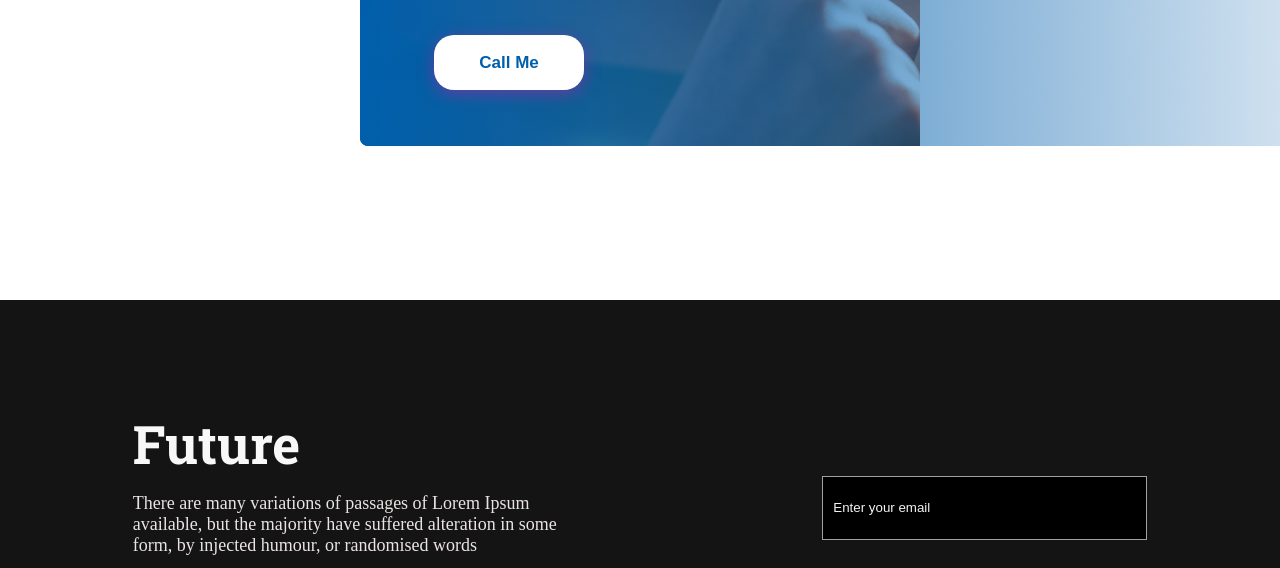
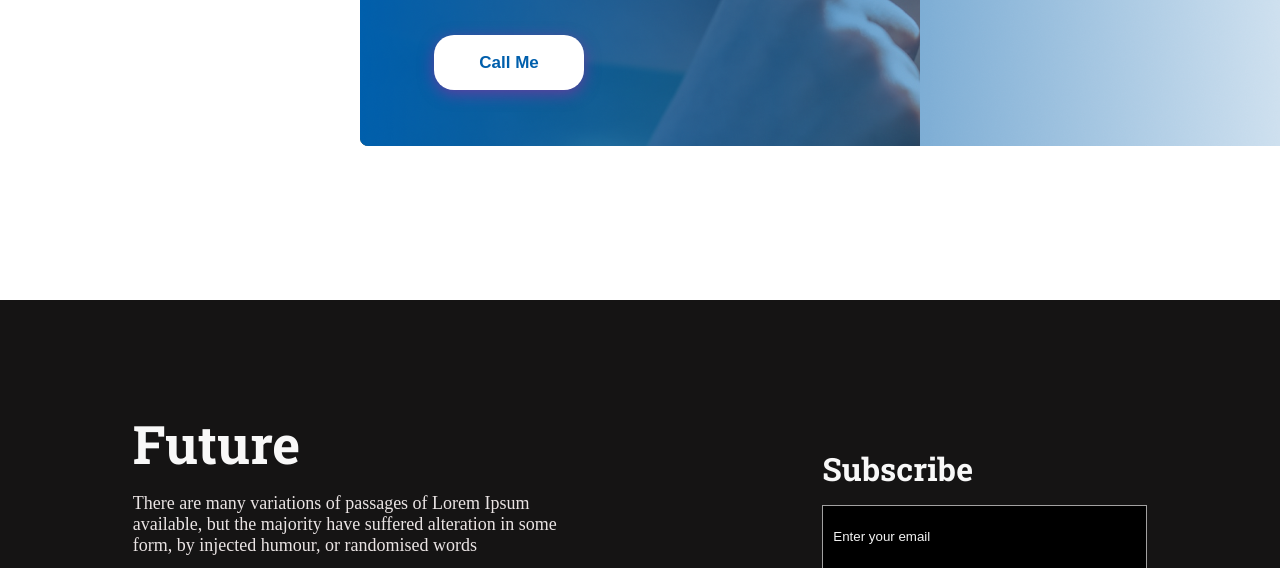
Before and after one commit to rifatrahman1/new-year-new-me, a plain HTML site: page index.html in a window 1280 px wide. Shown: the part 2598-3166 px from the top of the page. Drawn offline with Linux system fonts and the light colour scheme.

```diff
--- a/index.html
+++ b/index.html
@@ -103,6 +103,7 @@
             <img src="./images/icons/youtube.png" alt="">
         </div>
         <div class="subscribe">
+            <h2>Subscribe</h2>
             <input type="" placeholder="Enter your email" name="" id="">
             <br>
             <button class="glow-on-hover" type="button">SUBSCRIBE ME!</button>
```
